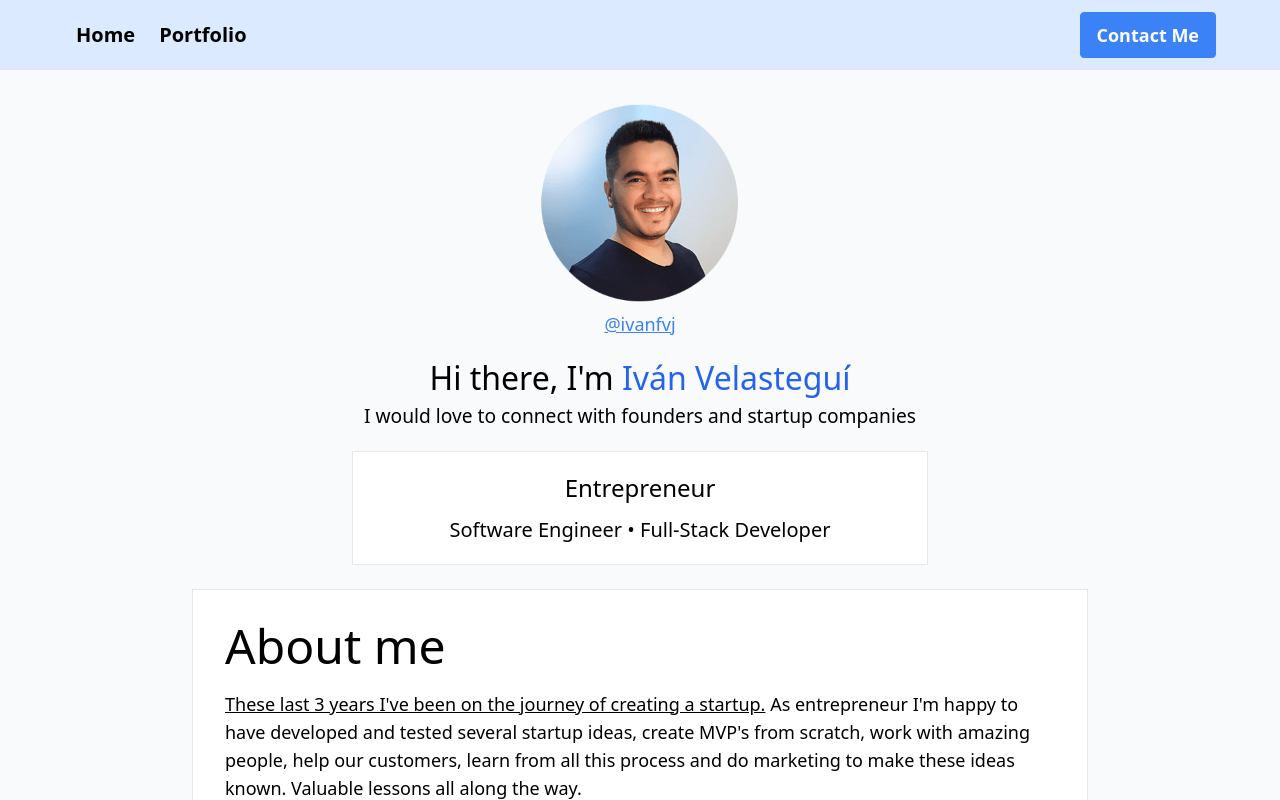
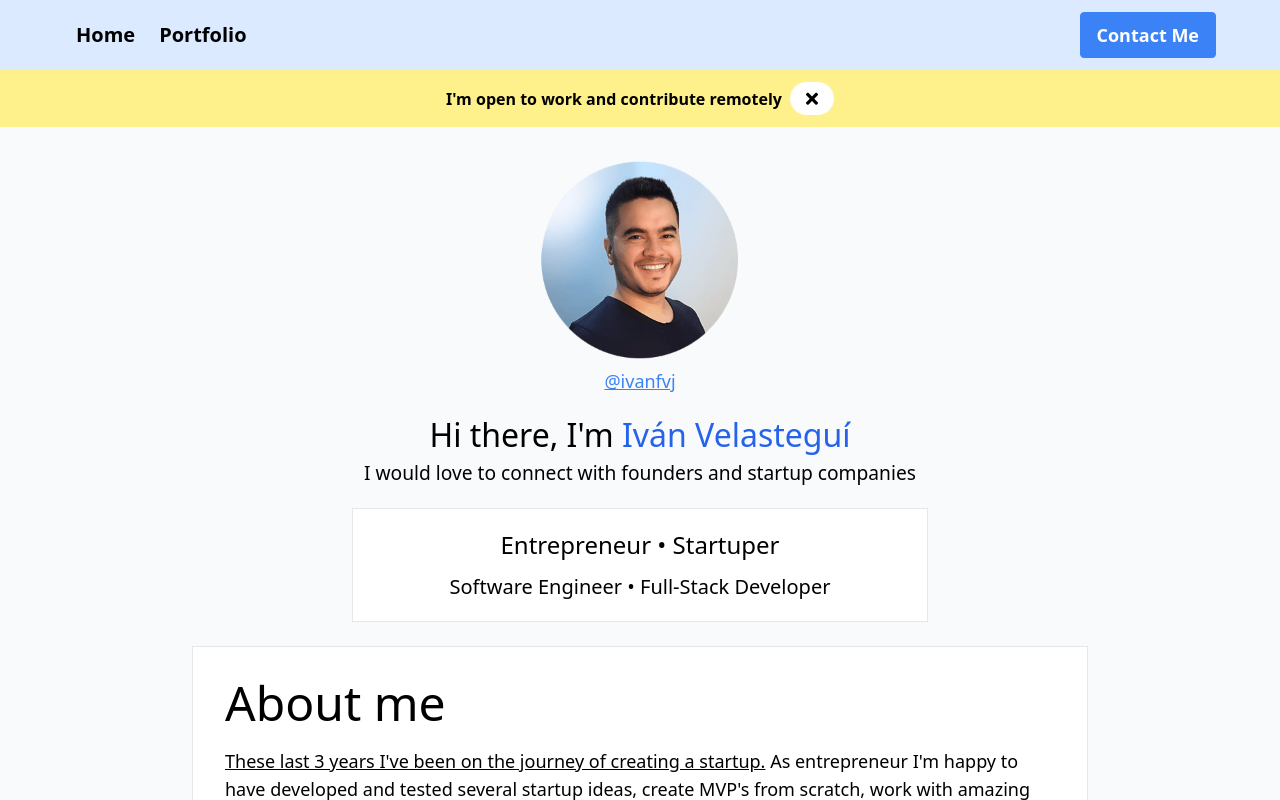
Before and after one commit to Ivanfvj/portfolio, a Next.js app: page / in a window 1280 px wide. Shown: the top 800 px of the page. Built offline with nearby package versions, Linux system fonts and the light colour scheme.

Commit message:
feature: Add OpenToWork banner component

```diff
--- /dev/null
+++ b/common/index.ts
@@ -0,0 +1,6 @@
+import { ReactNode } from "react";
+
+export interface BaseReactProps {
+  className?: string;
+  children?: ReactNode;
+}
--- /dev/null
+++ b/components/HomePage/OpenToWorkBanner.tsx
@@ -0,0 +1,60 @@
+import { MouseEvent } from "react";
+import { BaseReactProps } from "../../common";
+
+interface CloseButtonProps extends BaseReactProps {
+  close?: () => void;
+}
+
+const CloseButton = (props: CloseButtonProps) => {
+  const close = (e: MouseEvent) => {
+    e.preventDefault();
+    e.stopPropagation();
+    if (props.close) {
+      props.close();
+    }
+  };
+
+  return (
+    <span
+      className={`px-4 py-2 rounded-full bg-white hover:bg-gray-50 font-semibold text-sm flex align-center w-max cursor-pointer
+          ${props.className ? props.className : ""}`.trim()}
+      onClick={close}
+    >
+      <button
+        className="bg-transparent hover focus:outline-none"
+        onClick={close}
+      >
+        <svg
+          aria-hidden="true"
+          focusable="false"
+          data-prefix="fas"
+          data-icon="times"
+          className="w-3"
+          role="img"
+          xmlns="http://www.w3.org/2000/svg"
+          viewBox="0 0 352 512"
+        >
+          <path
+            fill="currentColor"
+            d="M242.72 256l100.07-100.07c12.28-12.28 12.28-32.19 0-44.48l-22.24-22.24c-12.28-12.28-32.19-12.28-44.48 0L176 189.28 75.93 89.21c-12.28-12.28-32.19-12.28-44.48 0L9.21 111.45c-12.28 12.28-12.28 32.19 0 44.48L109.28 256 9.21 356.07c-12.28 12.28-12.28 32.19 0 44.48l22.24 22.24c12.28 12.28 32.2 12.28 44.48 0L176 322.72l100.07 100.07c12.28 12.28 32.2 12.28 44.48 0l22.24-22.24c12.28-12.28 12.28-32.19 0-44.48L242.72 256z"
+          ></path>
+        </svg>
+      </button>
+    </span>
+  );
+};
+
+interface Props {
+  close?: () => void;
+}
+
+const OpenToWorkBanner = (props: Props) => {
+  return (
+    <div className="flex items-center justify-center p-3 bg-yellow-200">
+      <p className="font-semibold">I'm open to work and contribute remotely</p>
+      <CloseButton className="ml-2" close={props.close} />
+    </div>
+  );
+};
+
+export default OpenToWorkBanner;
--- a/pages/index.tsx
+++ b/pages/index.tsx
@@ -7,9 +7,9 @@ import StartupProjectsSection from "../components/HomePage/StartupProjectsSectio
 import HardSkillsSection from "../components/HomePage/HardSkillsSection";
 import SoftSkillsSection from "../components/HomePage/SoftSkillsSection";
 import ActionButton from "../components/shared/material/ActionButton";
-// import EasterEggDialog from "../components/HomePage/EasterEggDialog";
 import { HomePageContext } from "../contexts/HomePage";
 import { useState } from "react";
+import OpenToWorkBanner from "../components/HomePage/OpenToWorkBanner";
 
 const DynamicComponent = dynamic(
   () => import("../components/HomePage/EasterEggDialog")
@@ -17,6 +17,7 @@ const DynamicComponent = dynamic(
 
 const IndexPage = () => {
   const [showEasterEgg, setShowEasterEgg] = useState(false);
+  const [showBanner, setShowBanner] = useState(true);
 
   return (
     <HomePageContext.Provider
@@ -26,6 +27,7 @@ const IndexPage = () => {
       }}
     >
       <Layout title="Iván Velasteguí" className="bg-gray-50 relative">
+        {showBanner && <OpenToWorkBanner close={() => setShowBanner(false)} />}
         {showEasterEgg && <DynamicComponent />}
         <div className="flex flex-col items-center mt-8 mb-4">
           <Image
@@ -54,7 +56,9 @@ const IndexPage = () => {
         </div>
 
         <div className="mx-auto bg-white flex flex-col border  max-w-xl my-5 container space-y-3 p-5">
-          <p className="mx-auto text-2xl">Entrepreneur</p>
+          <p className="mx-auto text-2xl">
+            Entrepreneur <span>•</span> Startuper
+          </p>
           <p className="mx-auto text-xl">
             Software Engineer <span>•</span> Full-Stack Developer
           </p>
```
